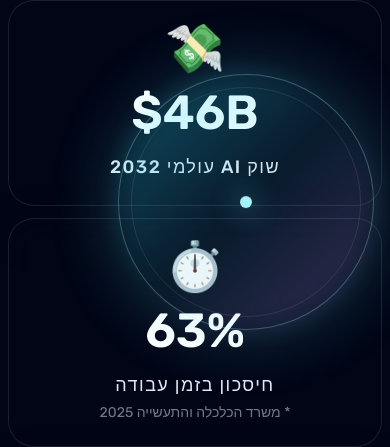
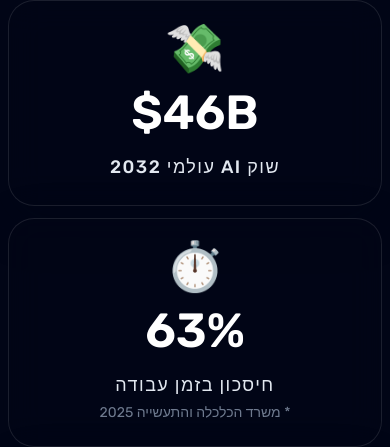
Before and after one commit to MYREMARK/ai, a Next.js app: page / in a window 390 px wide. Shown: the part 907-1354 px from the top of the page. Built offline with nearby package versions, Linux system fonts and the light colour scheme.

Commit message:
Improve floating tech nodes

```diff
--- a/app/page.tsx
+++ b/app/page.tsx
@@ -125,44 +125,44 @@ const faqItems = [
 
 const floatingNodes = [
   {
-    size: "h-64 w-64",
+    size: "h-56 w-56",
     top: "top-[8%]",
     side: "right-[4%]",
     delay: "[animation-delay:-2s]",
     duration: "[animation-duration:18s]",
   },
   {
-    size: "h-40 w-40",
-    top: "top-[18%]",
-    side: "left-[4%]",
+    size: "h-32 w-32",
+    top: "top-[16%]",
+    side: "left-[5%]",
     delay: "[animation-delay:-6s]",
     duration: "[animation-duration:14s]",
   },
   {
-    size: "h-52 w-52",
-    top: "top-[40%]",
-    side: "right-[10%]",
+    size: "h-40 w-40",
+    top: "top-[38%]",
+    side: "right-[12%]",
     delay: "[animation-delay:-4s]",
     duration: "[animation-duration:16s]",
   },
   {
-    size: "h-36 w-36",
-    top: "top-[56%]",
-    side: "left-[8%]",
+    size: "h-28 w-28",
+    top: "top-[58%]",
+    side: "left-[10%]",
     delay: "[animation-delay:-8s]",
     duration: "[animation-duration:12s]",
   },
   {
-    size: "h-60 w-60",
+    size: "h-48 w-48",
     top: "top-[72%]",
-    side: "right-[6%]",
+    side: "right-[8%]",
     delay: "[animation-delay:-10s]",
     duration: "[animation-duration:20s]",
   },
   {
-    size: "h-32 w-32",
+    size: "h-24 w-24",
     top: "top-[84%]",
-    side: "left-[14%]",
+    side: "left-[16%]",
     delay: "[animation-delay:-5s]",
     duration: "[animation-duration:15s]",
   },
@@ -329,16 +329,29 @@ useEffect(() => {
       <div className="pointer-events-none absolute inset-0 -z-20 tech-noise opacity-70" />
       <div className="pointer-events-none absolute inset-x-0 top-0 -z-20 h-[720px] grid-overlay opacity-35" />
 
-      <div className="pointer-events-none absolute inset-0 z-[1] overflow-hidden">
+     <div className="pointer-events-none absolute inset-0 z-[1] hidden overflow-hidden md:block">
         {floatingNodes.map((node, index) => (
           <div
             key={index}
             className={`absolute ${node.top} ${node.side} ${node.size} tech-float ${node.delay} ${node.duration}`}
           >
-            <div className="relative h-full w-full rounded-full border border-cyan-200/30 bg-cyan-300/10 backdrop-blur-md shadow-[0_0_80px_rgba(103,232,249,0.28)]">
-              <div className="absolute inset-3 rounded-full border border-white/10" />
-              <div className="absolute inset-0 rounded-full bg-gradient-to-br from-cyan-400/30 via-transparent to-fuchsia-400/20 blur-md" />
-              <div className="absolute left-1/2 top-1/2 h-3 w-3 -translate-x-1/2 -translate-y-1/2 rounded-full bg-cyan-200 shadow-[0_0_28px_rgba(103,232,249,0.95)]" />
+            <div className="relative h-full w-full rounded-full">
+              <div className="absolute inset-0 rounded-full bg-cyan-300/10 blur-3xl" />
+              <div className="absolute inset-[6%] rounded-full bg-fuchsia-400/8 blur-2xl" />
+
+              <div className="absolute inset-0 rounded-full border border-cyan-200/20 bg-white/[0.04] shadow-[0_0_70px_rgba(103,232,249,0.18)] backdrop-blur-md" />
+
+              <div className="absolute inset-[10%] rounded-full border border-white/10" />
+              <div className="absolute inset-[22%] rounded-full border border-cyan-200/12" />
+
+              <div className="absolute inset-0 rounded-full bg-[radial-gradient(circle_at_30%_30%,rgba(255,255,255,0.18),transparent_22%),radial-gradient(circle_at_65%_70%,rgba(103,232,249,0.16),transparent_28%),linear-gradient(135deg,rgba(103,232,249,0.16),transparent_45%,rgba(217,70,239,0.10))]" />
+
+              <div className="absolute left-1/2 top-1/2 h-3 w-3 -translate-x-1/2 -translate-y-1/2 rounded-full bg-cyan-200 shadow-[0_0_26px_rgba(103,232,249,0.95)]" />
+              <div className="absolute left-1/2 top-1/2 h-8 w-8 -translate-x-1/2 -translate-y-1/2 rounded-full border border-cyan-200/20" />
+
+              <div className="absolute left-[18%] top-[22%] h-1.5 w-1.5 rounded-full bg-white/70 shadow-[0_0_16px_rgba(255,255,255,0.7)]" />
+              <div className="absolute right-[20%] top-[30%] h-1 w-1 rounded-full bg-cyan-200/80 shadow-[0_0_14px_rgba(103,232,249,0.8)]" />
+              <div className="absolute bottom-[20%] left-[28%] h-1 w-1 rounded-full bg-fuchsia-200/70 shadow-[0_0_12px_rgba(217,70,239,0.7)]" />
             </div>
           </div>
         ))}
```
